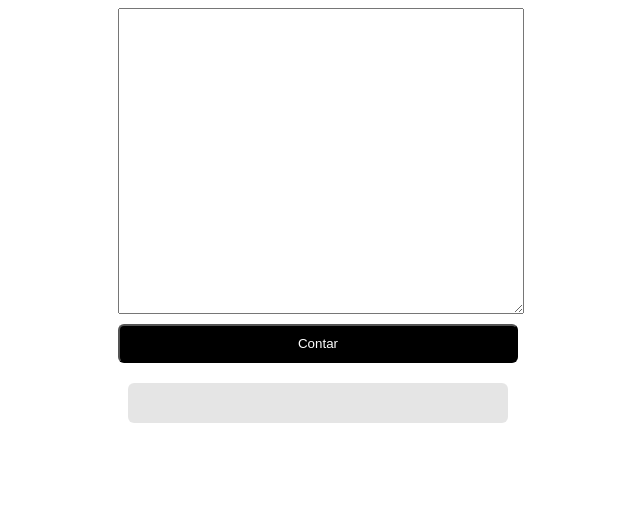
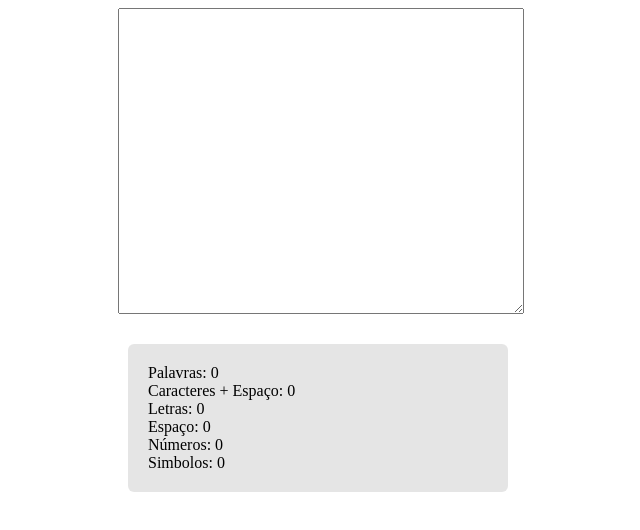
Before and after one commit to MarcusOliveiraDev/contador-de-palavras, a plain HTML site: page index.html in a window 1280 px wide. Shown: the whole page, without its empty margins (322-962 px from the left). Drawn offline with Linux system fonts and the light colour scheme.

Commit message:
Add files via upload

```diff
--- a/index.html
+++ b/index.html
@@ -19,12 +19,6 @@
             height: 300px;
             margin-bottom: 10px;
         }
-        button{
-            padding: 10px 20px;
-            border-radius: 6px;
-            color: white;
-            background-color: black;
-        }
         .resultado{
             display: flex;
             flex-direction: column;
@@ -41,26 +35,60 @@
 <body>
 
     <section class="comandos">
-        <textarea id="texto"></textarea>
-        <button onclick="contar()">Contar</button>
+        <textarea id="texto" onkeyup="contar()"></textarea>
     </section>
 
     <div class="resultado" id="resultado"></div>
 
     <script>
+        //variaveis capturar texto e area do resultado
         let texto = document.querySelector("#texto");
         let resultado = document.querySelector("#resultado");
 
-        texto.addEventListener("keypress", function() {
-            contar();
-        });
+        //variaveis para resultado
+        let palavras = 0;
+        let caracteres = 0;
+        let letras = 0;
+        let espaco = 0;
+        let numeros = 0;
+        let simbolos = 0;
 
         function contar(){
-            textocaracteres = texto.value.length;
-            console.log(textocaracteres);
+
+            //palavras
+            if(texto.value != ""){
+                palavras = texto.value.trim();
+                palavras = palavras.split(" ");
+                palavras = palavras.length;
+            }else{
+                palavras = 0;
+            }
+
+            //caracteres
+            caracteres = texto.value.length;
+
+            //letras
+            letras = texto.value.trim();
+            letras = letras.replace(/[^a-zA-Z]/g, '');
+            letras = letras.length;
+
+            //espacos
+            espaco = texto.value.split(" ").length - 1;
+
+            //numeros
+            numeros = texto.value.trim();
+            numeros = numeros.replace(/[^0-9]/g, '');
+            numeros = numeros.length;
+
+            //simbolos
+            simbolos = caracteres - (letras + espaco + numeros);
+
+            //mostrar resultado
             resultado.innerText = "";
-            resultado.insertAdjacentHTML("beforeend", "Caracteres + Espaço: " + textocaracteres);
+            resultado.insertAdjacentHTML("beforeend", "Palavras: " + palavras + "<br>Caracteres + Espaço: " + caracteres + "<br>Letras: " + letras + "<br>Espaço: " + espaco + "<br>Números: " + numeros + "<br>Simbolos: " + simbolos);
         }
+
+        contar();
     </script>
 
 </body>
```
